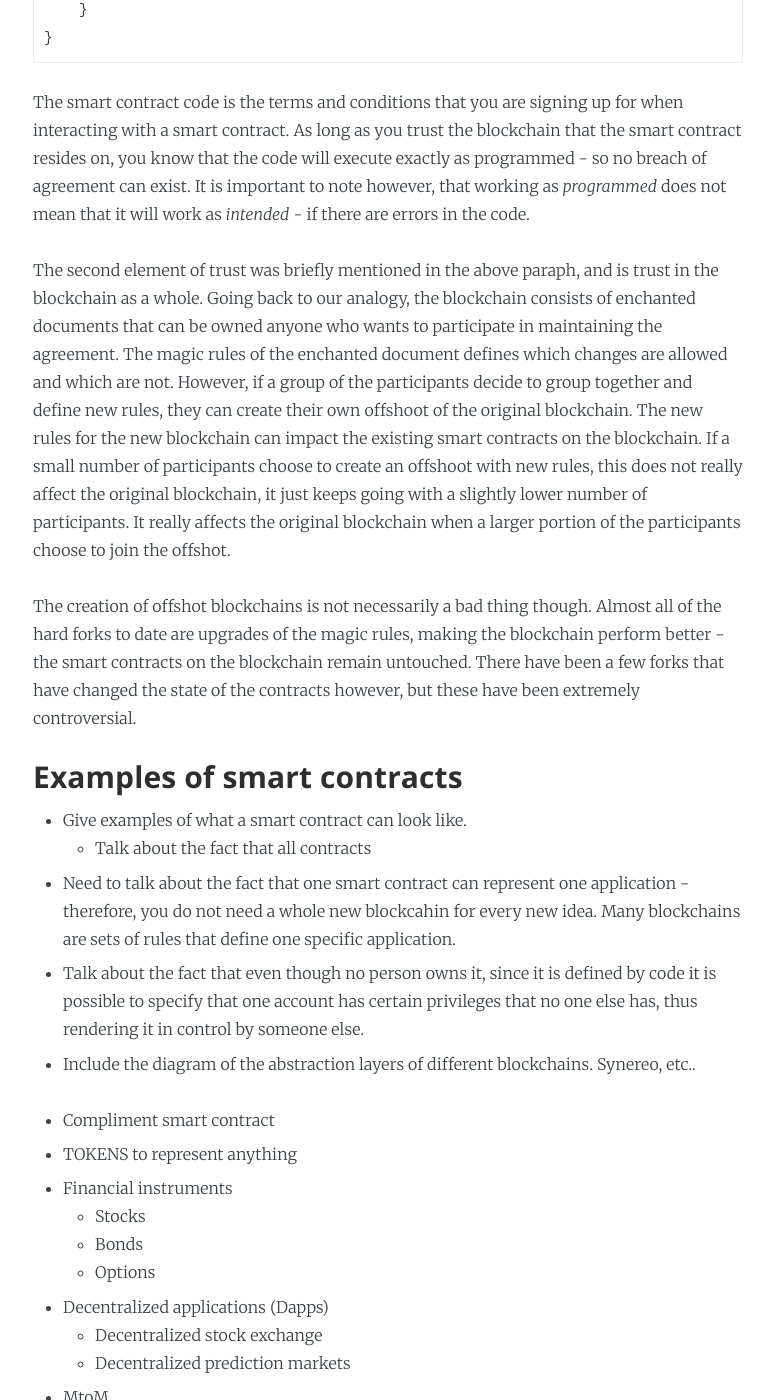
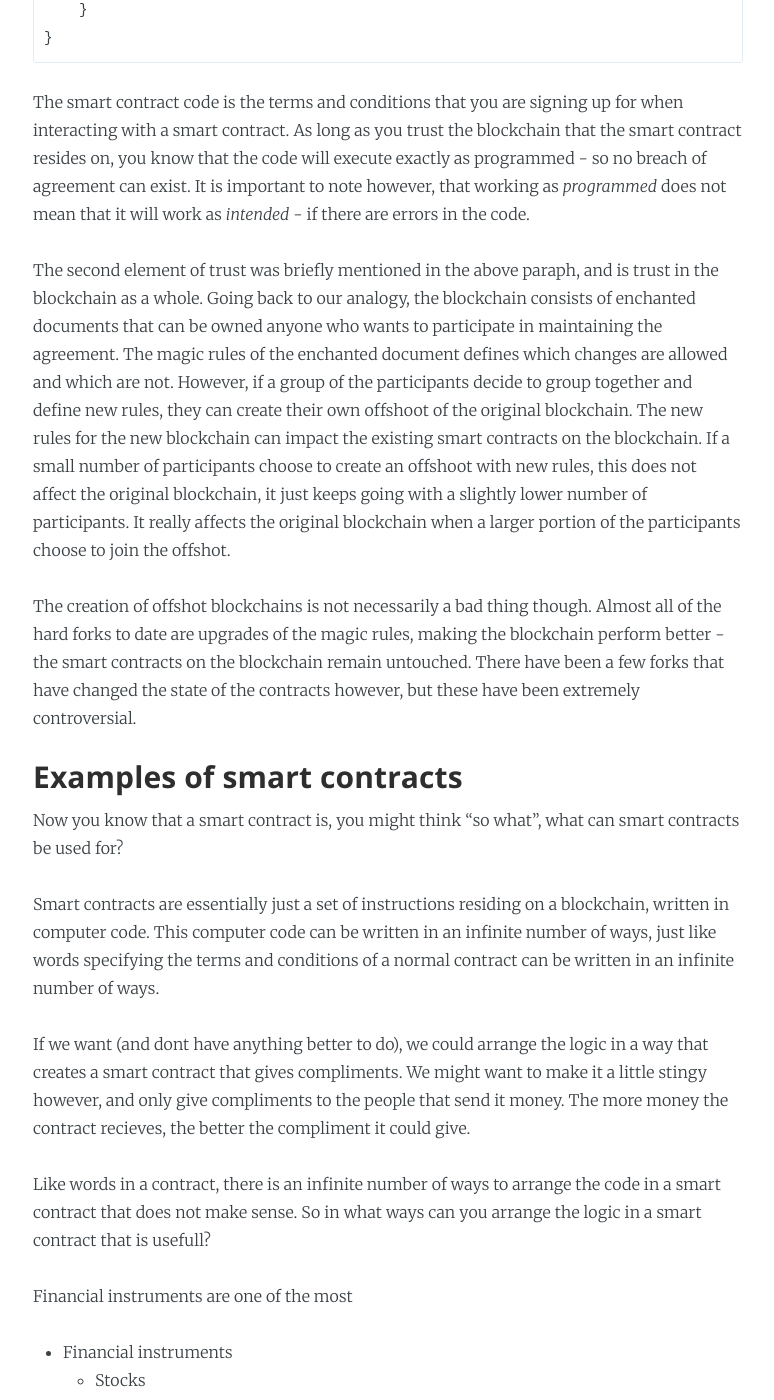
Before and after one commit to wrode/Blog, a Jekyll site: the page built from _posts/2016-08-19-Smart contracts.md, in a window 1280 px wide and 1400 px high, scrolled down 6801 px. Shown: the whole window, without its empty margins (252-1026 px from the left). Built offline with Jekyll 4.4.1, drawn with Linux system fonts in a browser that asks for light colours; comment, search, counter and statistics services are not loaded; some of the changed text lies outside the part shown.

Commit message:
Update to smart contacts

```diff
--- a/_posts/2016-08-19-Smart contracts.md
+++ b/_posts/2016-08-19-Smart contracts.md
@@ -24,7 +24,6 @@ The magic analogy above describes **one** set of enchanted documents (blockchain
 
 In essence, these rules create a digital cash<!--should i write more here, if yes, I should write about Bitcoin being the currency - and all it really is is just a number next to your account on the global digital ledger-->. Below is an illustration of one of these enchanted documents. The number next to each account denotes the amount of bitcoins in that account.
 ![bitcoin]({{ site.url }}/assets/images/bitcoin.png)
-<!--Remove the bitcoin logo from the bottom of the illustration -->
 <!--Need to explain that the bitcoins are just the balances on the enchanted documents -->
 
 Another set of documents is called Ethereum. The enchanted documents that make up Ethereum follow very similar rules to Bitcoin:
@@ -110,7 +109,7 @@ function payOut(address _recipient, uint _amount) returns (bool) {
 
 The smart contract code is the terms and conditions that you are signing up for when interacting with a smart contract. As long as you trust the blockchain that the smart contract resides on, you know that the code will execute exactly as programmed - so no breach of agreement can exist. It is important to note however, that working as *programmed* does not mean that it will work as *intended* - if there are errors in the code.
 
-The second element of trust was briefly mentioned in the above paraph, and is trust in the blockchain as a whole. Going back to our analogy, the blockchain consists of enchanted documents that can be owned anyone who wants to participate in maintaining the agreement. The magic rules of the enchanted document defines which changes are allowed and which are not. However, if a group of the participants decide to group together and define new rules, they can create their own offshoot of the original blockchain. The new rules for the new blockchain can impact the existing smart contracts on the blockchain. If a small number of participants choose to create an offshoot with new rules, this does not really affect the original blockchain, it just keeps going with a slightly lower number of participants. It really affects the original blockchain when a larger portion of the participants choose to join the offshot.
+The second element of trust was briefly mentioned in the above paraph, and is trust in the blockchain as a whole. Going back to our analogy, the blockchain consists of enchanted documents that can be owned anyone who wants to participate in maintaining the agreement. The magic rules of the enchanted document defines which changes are allowed and which are not. However, if a group of the participants decide to group together and define new rules, they can create their own offshoot of the original blockchain. The new rules for the new blockchain can impact the existing smart contracts on the blockchain. If a small number of participants choose to create an offshoot with new rules, this does not affect the original blockchain, it just keeps going with a slightly lower number of participants. It really affects the original blockchain when a larger portion of the participants choose to join the offshot.
 
 The creation of offshot blockchains is not necessarily a bad thing though. Almost all of the hard forks to date are upgrades of the magic rules, making the blockchain perform better - the smart contracts on the blockchain remain untouched. There have been a few forks that have changed the state of the contracts however, but these have been extremely controversial.
 
@@ -119,24 +118,34 @@ The creation of offshot blockchains is not necessarily a bad thing though. Almos
 
 ### Examples of smart contracts
 
-- Give examples of what a smart contract can look like.
-    + Talk about the fact that all contracts
-- Need to talk about the fact that one smart contract can represent one application - therefore, you do not need a whole new blockcahin for every new idea. Many blockchains are sets of rules that define one specific application.
-- Talk about the fact that even though no person owns it, since it is defined by code it is possible to specify that one account has certain privileges that no one else has, thus rendering it in control by someone else.
-- Include the diagram of the abstraction layers of different blockchains. Synereo, etc..
+Now you know that a smart contract is, you might think "so what", what can smart contracts be used for?
 
-- Compliment smart contract
-- TOKENS to represent anything
+Smart contracts are essentially just a set of instructions residing on a blockchain, written in computer code. This computer code can be written in an infinite number of ways, just like words specifying the terms and conditions of a normal contract can be written in an infinite number of ways.
+
+If we want (and dont have anything better to do), we could arrange the logic in a way that creates a smart contract that gives compliments. We might want to make it a little stingy however, and only give compliments to the people that send it money. The more money the contract recieves, the better the compliment it could give.
+
+Like  words in a contract, there is an infinite number of ways to arrange the code in a smart contract that does not make sense. So in what ways can you arrange the logic in a smart contract that is usefull?
+
+Financial instruments are one of the most
 - Financial instruments
     + Stocks
     + Bonds
     + Options
+
+**Blockchain applications**: In the last post, we introduced how different types of blockchains could be used for different types of applications. The examples we used were bitcoin and namecoin, the former a currency application and the latter a blockchain for keeping track of who owns which domain name. Many other types of single application blockchains also arose, such as gridcoin and ###. With smart contracts you can define the scarcity in a contract, essentially creating a new application for an agreement, but without creating a whole new blockchain, you can use the existing blockchain...
+
+- one smart contract can represent one application - therefore, you do not need a whole new blockcahin for every new idea. Many blockchains are sets of rules that define one specific application.
+- Tokens!
+
+<!-- Illustration of the different types of blockchains being written on smart contracts on the same enchanted document-->
+
 - Decentralized applications (Dapps)
     + Decentralized stock exchange
     + Decentralized prediction markets
-- MtoM
 - DAO’s
-- Example of tokens created on the ethereum blockchain
+
+- Talk about the fact that even though no person owns it, since it is defined by code it is possible to specify that one account has certain privileges that no one else has, thus rendering it in control by someone else.
+- Include the diagram of the abstraction layers of different blockchains. Synereo, etc.
 
 ### How to think about smart contracts and blockchains
 
@@ -147,6 +156,8 @@ The creation of offshot blockchains is not necessarily a bad thing though. Almos
 
 Earlier, if you wanted to create a new application, you would need to create a whole new blockchain (with all the infrastructure). Now that is no longer the case.
 
+- Explain the different types of blockchain. Blockchain 2.0 vs single application blockchains.
+    + tokens on blockchain 2.0 - explain what santander has recently announced.
 
 <!--Taking people to court to uphold agreement is a very slow, expensive and inefficient - especially for smaller sums.-->
 
```
Also changed, not shown: other parts of _posts/2016-08-19-Smart contracts.md (+2 -2 lines), _posts/2016-07-30-Smart contracts and the DAO wars.md (+1 -3 lines).
